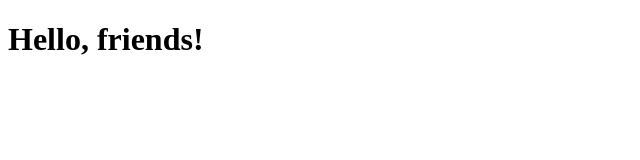
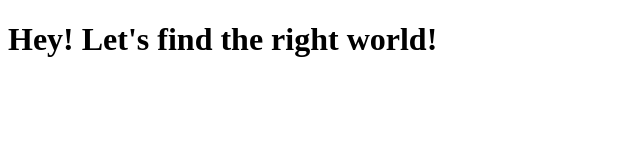
Before and after one commit to MaryShevchuk/WordleCheaters, a browser extension: page WordleWord.html in a window 1280 px wide. Shown: the whole page, without its empty margins (0-640 px from the left). Drawn offline with Linux system fonts and the light colour scheme.

Commit message:
added new description in manifest, renamed file WordleWord

```diff
--- a/SmartAss.html
+++ b/WordleWord.html
@@ -7,7 +7,7 @@
     <title>Document</title>
 </head>
 <body>
-    <h1>Hello, friends!</h1>
+    <h1>Hey! Let's find the right world!</h1>
 
 </body>
 </html>
```
Also changed, not shown: manifest.json.
